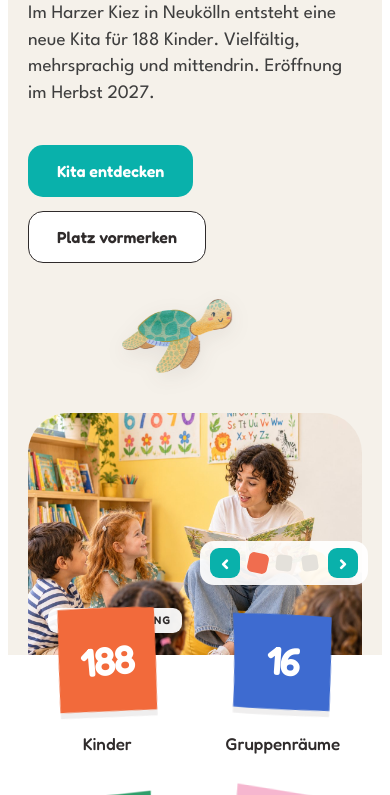
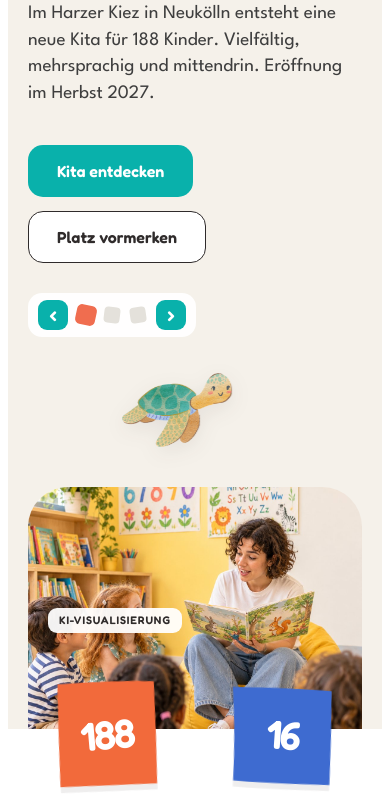
Before and after one commit to cirqular-enkei/kita-kiehlufer, a plain HTML site: page index.html in a window 390 px wide. Shown: the part 305-1100 px from the top of the page. Drawn offline with Linux system fonts and the light colour scheme; animation ran at ten frames a second.

Commit message:
Move hero controls below the buttons so the number blocks no longer cover them
Co-Authored-By: Claude Fable 5.2 <noreply@anthropic.com>
Claude-Session: https://claude.ai/code/session_01WGQ31ZxoAWwrZHxiHf2h4k

```diff
--- a/index.html
+++ b/index.html
@@ -85,14 +85,14 @@ header.main .wrap{display:flex;align-items:center;gap:24px;padding-block:14px;ma
 .hero .pic{position:relative}
 .hero .pic img{position:absolute;inset:0;width:100%;height:100%;object-fit:cover;opacity:0;transform:scale(1.06);transition:opacity .9s ease,transform 1.4s cubic-bezier(.2,.8,.3,1)}
 .hero .pic img.on{opacity:1;transform:none}
-.hero-nav{position:absolute;left:50%;bottom:18px;translate:-50% 0;z-index:3;display:flex;align-items:center;gap:10px;background:rgba(255,255,255,.92);border-radius:14px;padding:7px 10px;margin-left:-30px}
+.hero-nav{position:relative;z-index:7;align-self:flex-start;margin-top:30px;display:flex;align-items:center;gap:10px;background:rgba(255,255,255,.92);border-radius:14px;padding:7px 10px;}
 .hn-dot{width:16px;height:16px;border:0;border-radius:4px;background:var(--line);cursor:pointer;rotate:-8deg;transition:all .3s cubic-bezier(.3,1.6,.5,1);padding:0}
 .hn-dot:nth-of-type(odd){rotate:7deg}
 .hn-dot.on{background:var(--coral);scale:1.25;rotate:12deg}
 .hn-dot:hover{background:var(--mustard)}
 .hn-arrow{width:30px;height:30px;border:0;border-radius:9px;background:var(--teal);color:#fff;font:600 20px/1 var(--display);cursor:pointer;display:grid;place-items:center;padding:0 0 3px}
 .hn-arrow:hover{background:var(--teal-d)}
-.hero .pic .tag{position:absolute;left:20px;bottom:22px;z-index:3}
+.hero .pic .tag{position:absolute;left:20px;bottom:96px;z-index:3}
 .hero .wave{position:absolute;top:0;right:-2px;height:100%;width:120px}
 .hero .wave path{fill:var(--beige)}
 .hero .copy{position:relative;display:flex;flex-direction:column;justify-content:center;padding:150px clamp(20px,5.55vw,80px) 170px clamp(30px,6vw,90px)}
@@ -330,8 +330,8 @@ section>.wrap,.counters>.wrap{position:relative;z-index:2}
 
 /* hero nav (outside the photo) */
 .hero{position:relative}
-.hero-nav{left:22%;margin-left:0}
-.hero.v3 .hero-nav{left:75%;bottom:104px}
+.counters,.counters .wrap,.cnt{pointer-events:none}
+.blk{pointer-events:auto}
 /* hero 3: collage, no wave */
 .collage{display:none;position:relative}
 .hero.v3 .grid{grid-template-columns:50% 50%}
@@ -397,9 +397,7 @@ section>.wrap,.counters>.wrap{position:relative;z-index:2}
 .tcard p{font-size:16px;margin-top:4px}
 .tcard .more{margin-top:8px}
 .tcard:nth-child(2){rotate:.8deg}.tcard:nth-child(1){rotate:-.6deg}
-@media (max-width:1180px){.hero-nav{left:22%}}
 @media (max-width:900px){
-  .hero-nav,.hero.v3 .hero-nav{left:50%;right:auto;translate:-50% 0;bottom:70px}
   .hero.v3 .grid{grid-template-columns:1fr}
   .hero.v3 .collage{min-height:500px;order:2;margin:0 10px 70px}
   .hero.v3 .copy{padding:120px 20px 40px}
@@ -407,7 +405,6 @@ section>.wrap,.counters>.wrap{position:relative;z-index:2}
   .print figcaption{font-size:14px;padding:6px 0 8px}
   .hero.v3 .hero-animal{display:none}
   .cl-tag{bottom:auto;top:-14px;right:10px}
-  .hero.v3 .hero-nav{bottom:70px}
   .p3{bottom:16%}
   .counters{margin-top:-50px}
   .panel,.trio,.trans{grid-template-columns:1fr}
@@ -433,7 +430,6 @@ section>.wrap,.counters>.wrap{position:relative;z-index:2}
   .hero .pic{height:min(62vw,420px);order:2}
   .hero .pic img{object-position:50% 40%}
   .hero .wave{display:none}
-  .hero-nav{left:auto;right:14px;translate:none;margin:0}
   .hero .pic{border-radius:40px 40px 0 0;overflow:hidden;margin-inline:20px}
   .hero .copy{padding:120px 20px 150px}
   .hero .pic{margin-bottom:0}
@@ -508,6 +504,13 @@ section>.wrap,.counters>.wrap{position:relative;z-index:2}
         <a class="btn" href="#kita" data-i18n="cta.explore">Kita entdecken</a>
         <a class="btn outline" href="#warteliste" data-i18n="cta.short">Platz vormerken</a>
       </div>
+      <div class="hero-nav" role="group" aria-label="Hero-Variante wählen">
+        <button type="button" class="hn-arrow" id="hprev" aria-label="Vorherige Variante">‹</button>
+        <button type="button" class="hn-dot on" data-slide="0" aria-label="Hero 1: Vorlesen" aria-pressed="true"></button>
+        <button type="button" class="hn-dot" data-slide="1" aria-label="Hero 2: Unser Haus" aria-pressed="false"></button>
+        <button type="button" class="hn-dot" data-slide="2" aria-label="Hero 3: Fotocollage" aria-pressed="false"></button>
+        <button type="button" class="hn-arrow" id="hnext" aria-label="Nächste Variante">›</button>
+      </div>
       <img class="deco hero-rb" src="assets/wc/rainbow.webp" alt="" width="760" height="514" data-par=".05">
       <img class="deco hero-animal animal creep" src="assets/animals/turtle.png" alt="" width="399" height="270">
     </div>
@@ -519,13 +522,6 @@ section>.wrap,.counters>.wrap{position:relative;z-index:2}
       <img class="deco animal floaty cl-bf" src="assets/animals/butterfly-blue.png" alt="" width="491" height="495" loading="lazy">
       <span class="tag cl-tag" data-i18n="tag.ai">KI-Visualisierung</span>
     </div>
-  </div>
-  <div class="hero-nav" role="group" aria-label="Hero-Variante wählen">
-    <button type="button" class="hn-arrow" id="hprev" aria-label="Vorherige Variante">‹</button>
-    <button type="button" class="hn-dot on" data-slide="0" aria-label="Hero 1: Vorlesen" aria-pressed="true"></button>
-    <button type="button" class="hn-dot" data-slide="1" aria-label="Hero 2: Unser Haus" aria-pressed="false"></button>
-    <button type="button" class="hn-dot" data-slide="2" aria-label="Hero 3: Fotocollage" aria-pressed="false"></button>
-    <button type="button" class="hn-arrow" id="hnext" aria-label="Nächste Variante">›</button>
   </div>
 </section>
 <div class="counters">
```
